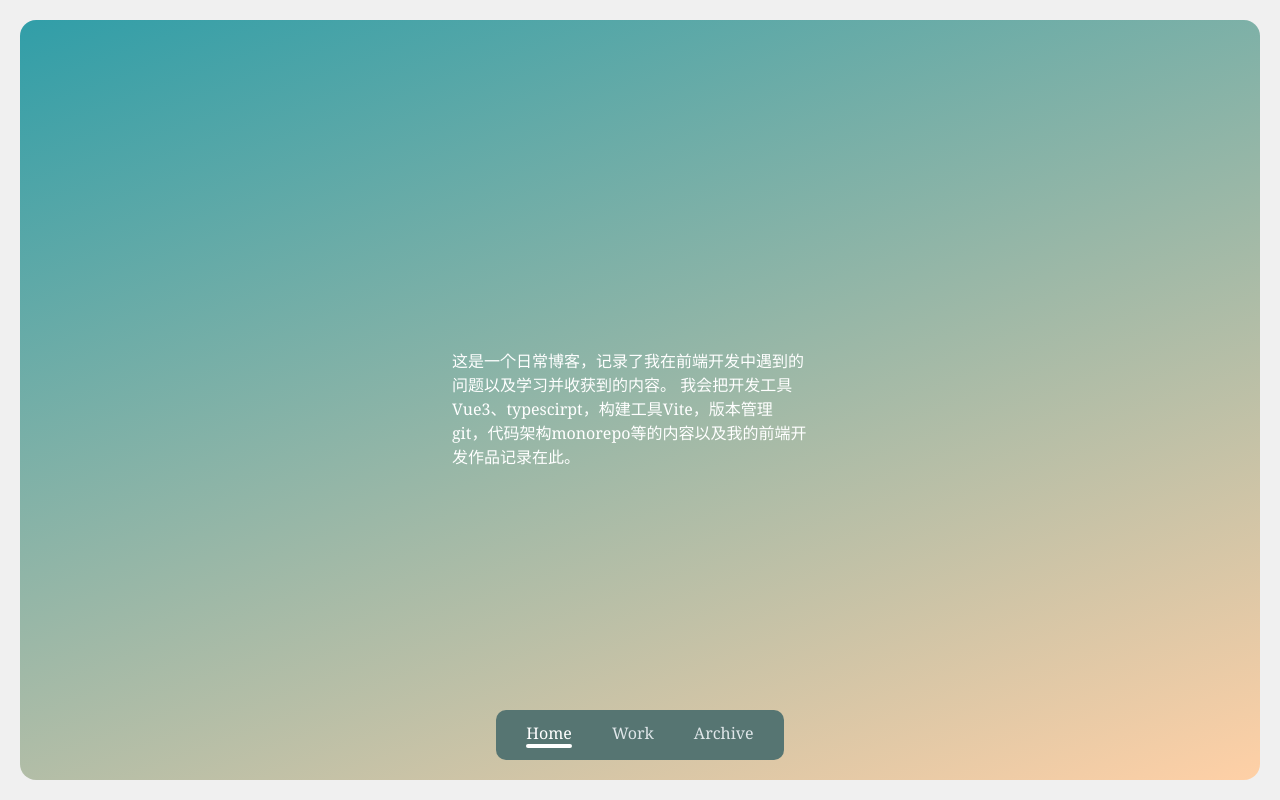
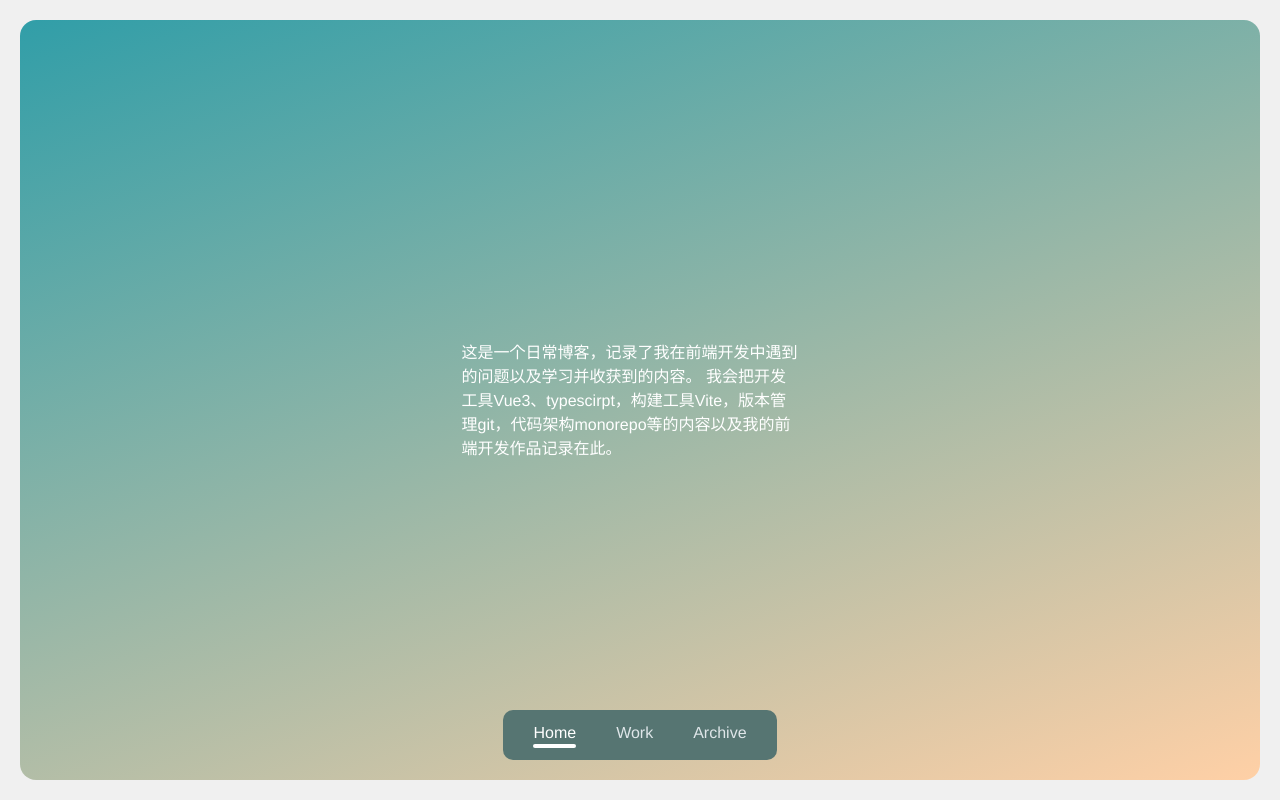
Before and after one commit to Circkoooooo/blog-ygyqq, a Vue app: page / in a window 1280 px wide. Built offline with nearby package versions, Linux system fonts and the light colour scheme; a web font is replaced by a local one.

Commit message:
style: update font.

```diff
--- a/src/styles/global.css
+++ b/src/styles/global.css
@@ -3,7 +3,8 @@
 	padding: 0;
 	box-sizing: border-box;
 	font-display: swap;
-	font-family: 'AlibabaPuhui', Georgia, 'Times New Roman', Times, serif;
+	font-family: 'AlibabaPuhui', PingFang SC, HarmonyOS_Regular, Helvetica Neue,
+		Microsoft YaHei, sans-serif;
 }
 #app,
 html,
```
